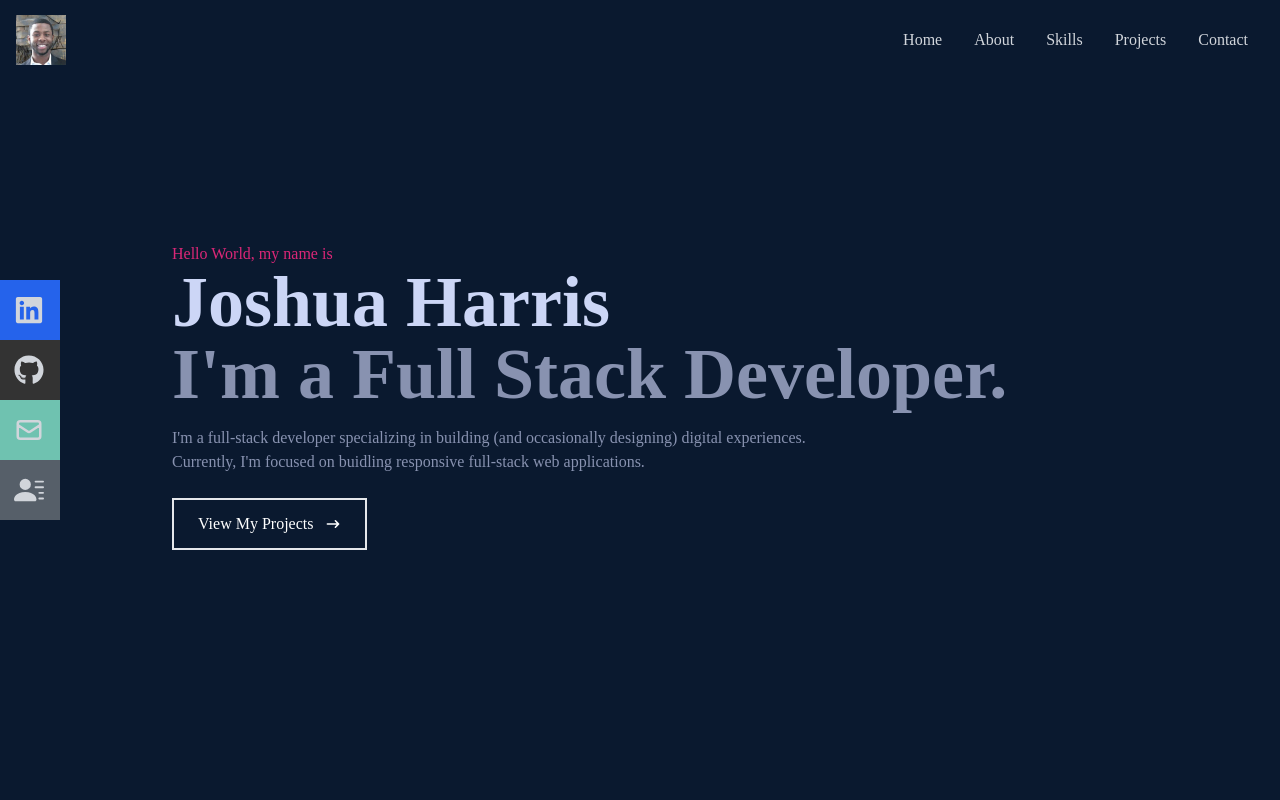
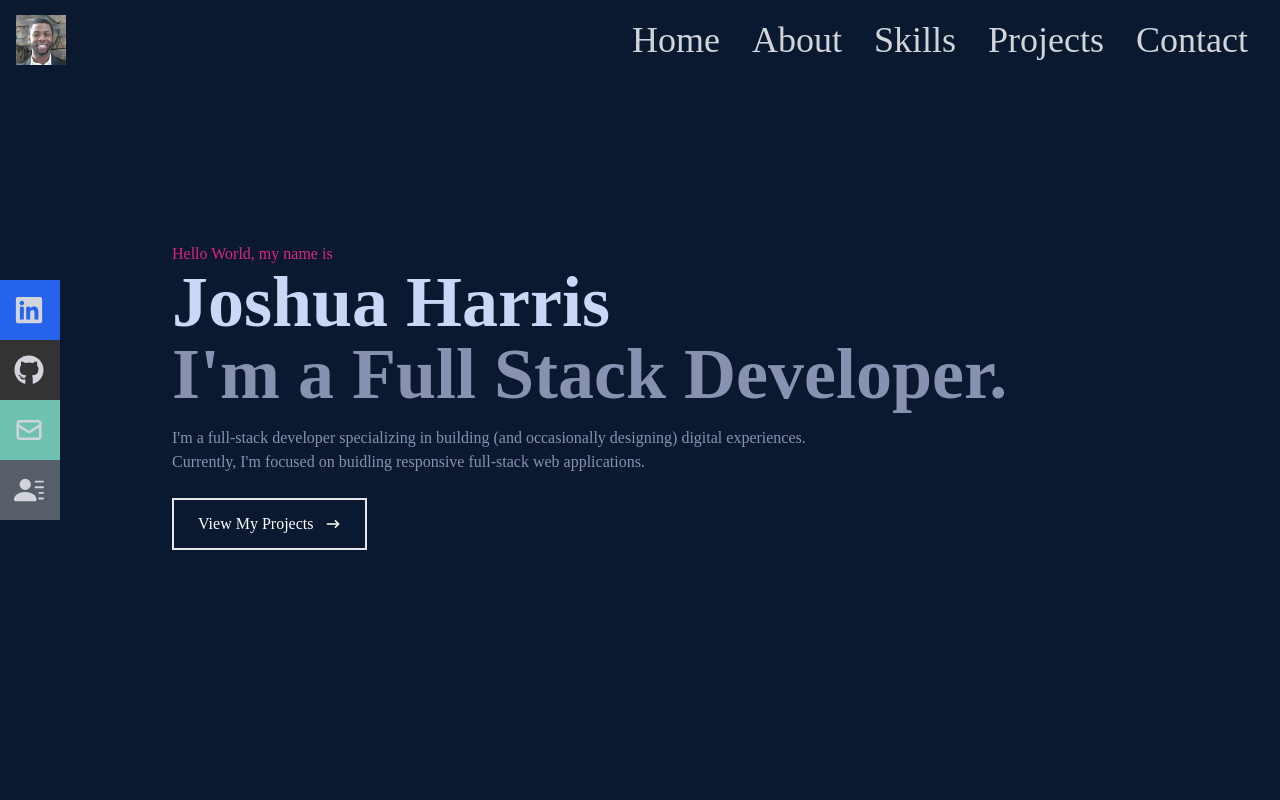
Before and after one commit to joshuaharris1103/my-portfolio, a React (Create React App) app: page / in a window 1280 px wide. Shown: the top 800 px of the page. Built offline with nearby package versions, Linux system fonts and the light colour scheme.

Commit message:
Made contact page, added react scroll & minor changes to home "view projects"

```diff
--- a/package.json
+++ b/package.json
@@ -10,6 +10,7 @@
     "react-dom": "^18.2.0",
     "react-icons": "^4.10.1",
     "react-scripts": "5.0.1",
+    "react-scroll": "^1.8.9",
     "web-vitals": "^2.1.4"
   },
   "scripts": {
--- a/src/App.js
+++ b/src/App.js
@@ -3,6 +3,7 @@
 import About from "./components/About";
 import Skills from "./components/Skills";
 import Projects from "./components/Projects";
+import Contact from "./components/Contact";
 
 function App() {
   return (
@@ -12,6 +13,7 @@
       <About />
       <Skills />
       <Projects />
+      <Contact />
     </div>
   );
 }
--- a/src/components/Contact.jsx
+++ b/src/components/Contact.jsx
@@ -0,0 +1,20 @@
+import React from 'react'
+
+const Contact = () => {
+  return (
+    <div name='contact' className='w-full h-screen bg-[#0a192f] flex justify-center items-center p-4'>
+        <form method="POST" action="https://getform.io/f/ffb12c12-3334-4543-a064-9623c583d710" className='flex flex-col max-w-[600px] w-full'>
+            <div className='pb-8'>
+                <p className='text-4xl font-bold inline border-b-4 border-pink-600 text-gray-300'>Contact</p>
+                <p className='text-gray-300 py-4'>// Submit the form below or shoot me an email - joshuarh.dev@gmail.com</p>
+            </div>
+            <input className='bg-[#ccd6f6] p-2' type="text" placeholder='Name' name='name' />
+            <input className='my-4 p-2 bg-[#ccd6f6]' type="email" placeholder='Email' name='email' />
+            <textarea className='bg-[#ccd6f6] p-2' name="message" rows="10" placeholder='Message'></textarea>
+            <button className='text-white border-2 hover:bg-pink-600 hover:border-pink-600 px-4 py-3 my-8 mx-auto flex items-center'>Let's Collaborate!</button>
+        </form>
+    </div>
+  )
+}
+
+export default Contact
--- a/src/components/Home.jsx
+++ b/src/components/Home.jsx
@@ -1,7 +1,13 @@
-import React from "react";
+import React, { useState } from "react";
 import { HiArrowNarrowRight } from "react-icons/hi";
+import Navbar from "./Navbar";
+import { Link } from "react-scroll";
+
+
 
 const Home = () => {
+  const [nav, setNav] = useState(false)
+  const handleClick = () => setNav(!nav)
   return (
     <div name="home" className="w-full h-screen bg-[#0a192f]">
       {/* Container */}
@@ -19,11 +25,13 @@
           responsive full-stack web applications.
         </p>
         <div>
-          <button className="text-white group border-2 px-6 py-3 my-2 flex items-center hover:bg-pink-600 hover:border-pink-600">
+        <button>
+          <Link onClick={handleClick} to='projects' smooth={true} duration={500} className="text-white group border-2 px-6 py-3 my-2 flex items-center hover:bg-pink-600 hover:border-pink-600">
             View My Projects
             <span className="group-hover:rotate-90 duration-300">
             <HiArrowNarrowRight className="ml-3 " />
             </span>
+          </Link>
           </button>
         </div>
       </div>
--- a/src/components/Navbar.jsx
+++ b/src/components/Navbar.jsx
@@ -1,8 +1,9 @@
 import React, { useState } from "react";
-import { FaBars, FaTimes, FaLinkedin, FaFacebook, FaGithub } from "react-icons/fa";
+import { FaBars, FaTimes, FaLinkedin, FaGithub } from "react-icons/fa";
 import { HiOutlineMail } from "react-icons/hi";
 import { BsFillPersonLinesFill } from 'react-icons/bs'
 import Joshua from "../files/joshua.jpg";
+import { Link } from "react-scroll";
 
 const Navbar = () => {
   const [nav, setNav] = useState(false)
@@ -17,11 +18,32 @@
       {/* menu */}
       <div className="hidden md:flex">
         <ul className="md:flex">
-          <li>Home</li>
-          <li>About</li>
-          <li>Skills</li>
-          <li>Projects</li>
-          <li>Contact</li>
+        <li className="py-6 text-4xl">
+        <Link to="home" smooth={true} duration={500}>
+          Home
+        </Link>
+        </li>
+        <li className="py-6 text-4xl">
+        <Link to="about" smooth={true} duration={500}>
+          About
+        </Link>
+        </li>
+        <li className="py-6 text-4xl">
+        <Link to="skills" smooth={true} duration={500}>
+          Skills
+        </Link>
+        </li>
+        <li className="py-6 text-4xl">
+        <Link to="projects" smooth={true} duration={500}>
+          Projects
+        </Link>
+        </li>
+        <li className="py-6 text-4xl">
+        <Link to="contact" smooth={true} duration={500}>
+          Contact
+        </Link>
+        </li>
+
         </ul>
       </div>
       {/* Hamburger */}
@@ -32,12 +54,36 @@
       {/* Mobile Menu */}
 
         <ul className= {!nav ? 'hidden' : 'absolute top-0 left-0 w-full h-screen bg-[#0a192f] flex flex-col justify-center itmes-center'}>
-          <li className="ey-6 text-4xl">Home</li>
-          <li className="ey-6 text-4xl">About</li>
-          <li className="ey-6 text-4xl">Skills</li>
-          <li className="ey-6 text-4xl">Projects</li>
-          <li className="ey-6 text-4xl">Contact</li>
-        </ul>
+        <li className='py-6 text-4xl'>
+          <Link onClick={handleClick} to='home' smooth={true} duration={500}>
+            Home
+          </Link>
+        </li>
+        <li className='py-6 text-4xl'>
+          {' '}
+          <Link onClick={handleClick} to='about' smooth={true} duration={500}>
+            About
+          </Link>
+        </li>
+        <li className='py-6 text-4xl'>
+          {' '}
+          <Link onClick={handleClick} to='skills' smooth={true} duration={500}>
+            Skills
+          </Link>
+        </li>
+        <li className='py-6 text-4xl'>
+          {' '}
+          <Link onClick={handleClick} to='projects' smooth={true} duration={500}>
+            Projects
+          </Link>
+        </li>
+        <li className='py-6 text-4xl'>
+          {' '}
+          <Link onClick={handleClick} to='contact' smooth={true} duration={500}>
+            Contact
+          </Link>
+        </li>
+      </ul>
 
       {/* Socials */}
       <div className="hidden lg:flex fixed flex-col top-[35%] left-0">
```
Also changed, not shown: 1 other file (tests, documents, lock files or other folders).
